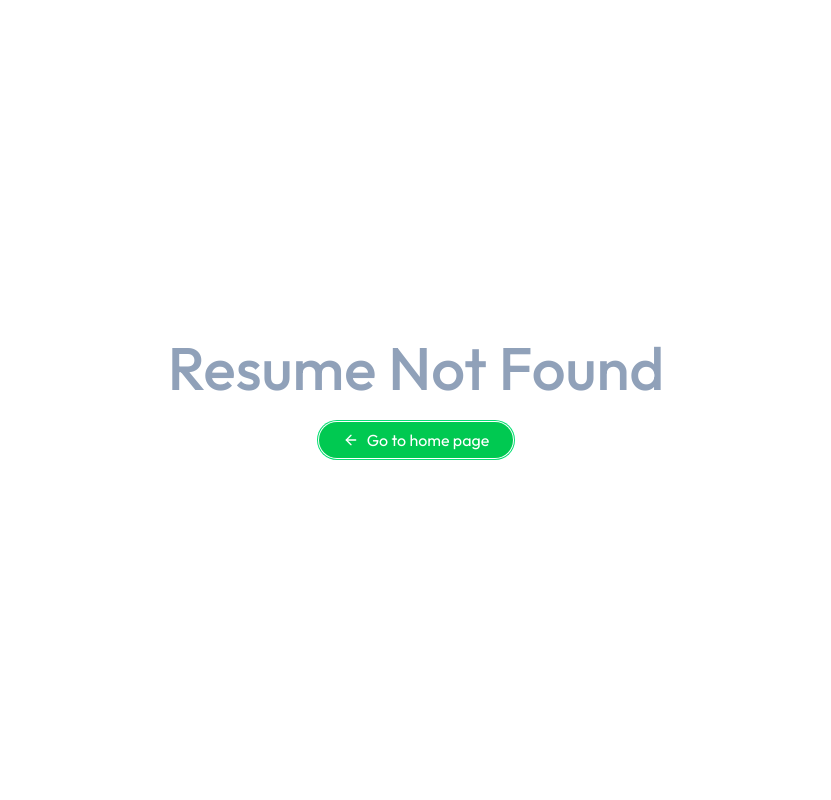
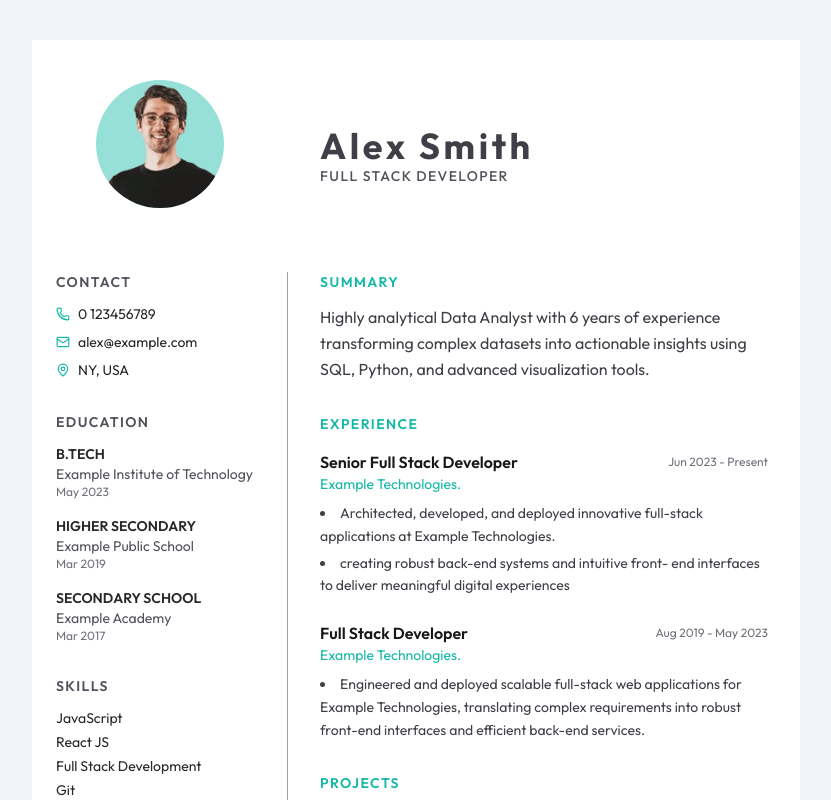
Before and after one commit to BarkerBrian-FS/AI-Resume-Builder, a React (Vite) app: page /view/1 in a window 1280 px wide. Before the commit this address had no page. Shown: the top 800 px of the page, without its empty margins (224-1055 px from the left). Built offline with nearby package versions, Linux system fonts and the light colour scheme.

Commit message:
fixed but in preview page share link now works

```diff
--- a/src/pages/Preview.jsx
+++ b/src/pages/Preview.jsx
@@ -1,6 +1,6 @@
 import { useEffect, useState } from "react"
 import { useParams } from "react-router-dom"
-import { dummyResumeData } from "../assets/assets"
+import { dummyResumeData } from "../assets/assets";
 import ResumePreview from "../components/ResumePreview";
 import Loader from "../components/Loader";
 import { ArrowLeftIcon } from "lucide-react";
@@ -14,7 +14,7 @@ const Preview = () => {
   const [isLoading, setIsLoading] = useState(true);
 
   const loadResume = async () => {
-    setResumeData(dummyResumeData.find(resume => resume._id ===
+    setResumeData(dummyResumeData.find(resume => resume.id ===
       resumeId || null));
       setIsLoading(false);
   }
@@ -40,7 +40,7 @@ const Preview = () => {
         h-screen">
           <p className="text-center text-6xl text-slate-400
           font-medium">Resume Not Found</p>
-          <a href="/" className="mt-6 bg-green-500 hover:bg-green-600 text-white
+          <a href="" className="mt-6 bg-green-500 hover:bg-green-600 text-white
           rounded-full px-6 h-9 m-1 ring-offset-1 ring-1 ring-green-400 flex items-center
           transition-colors">
             <ArrowLeftIcon className="mr-2 size-4"/>
```
